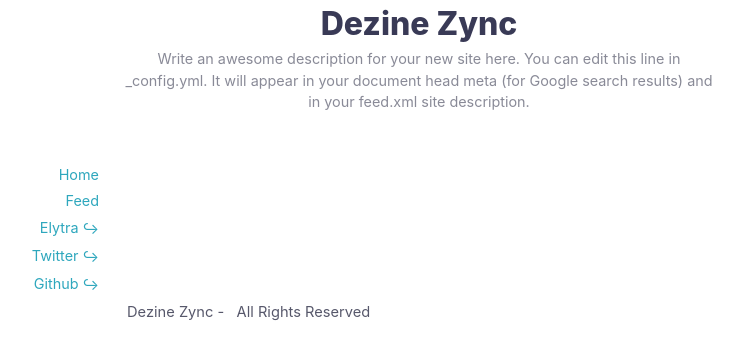
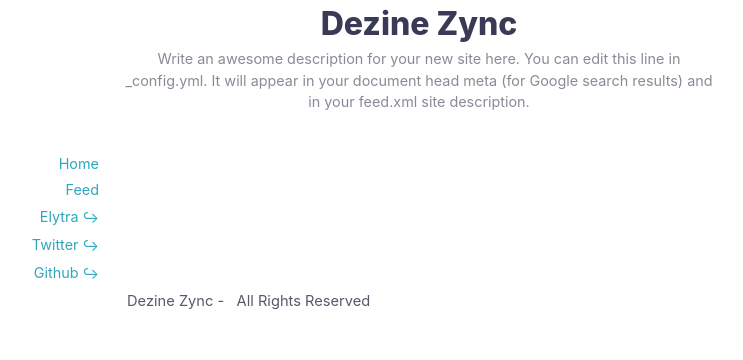
Before and after one commit to dezinezync/dezinezync-theme, a Jekyll site: the page built from index.html, in a window 1280 px wide. Shown: the top 360 px of the page, without its empty margins (326-1069 px from the left). Built offline with Jekyll 4.4.1, drawn with Linux system fonts in a browser that asks for light colours.

Commit message:
remove extra margins

```diff
--- a/_sass/dezinezync/_nav.scss
+++ b/_sass/dezinezync/_nav.scss
@@ -1,7 +1,6 @@
 nav {
 	flex: 1 0 calc(var(--dz-column-unit) * 3 + var(--dz-spacing-unit) * 2);
 	padding-right: var(--dz-spacing-unit);
-	padding-top: calc(var(--dz-spacing-unit) + 1px);
 
 	text-align: right;
 
--- a/_sass/dezinezync/_post-list.scss
+++ b/_sass/dezinezync/_post-list.scss
@@ -1,6 +1,5 @@
 ul.post-list {
 	list-style: none;
-	margin-top: var(--dz-spacing-unit);
 
 	li {
 		margin-bottom: calc(var(--dz-spacing-unit) * 4);
```
